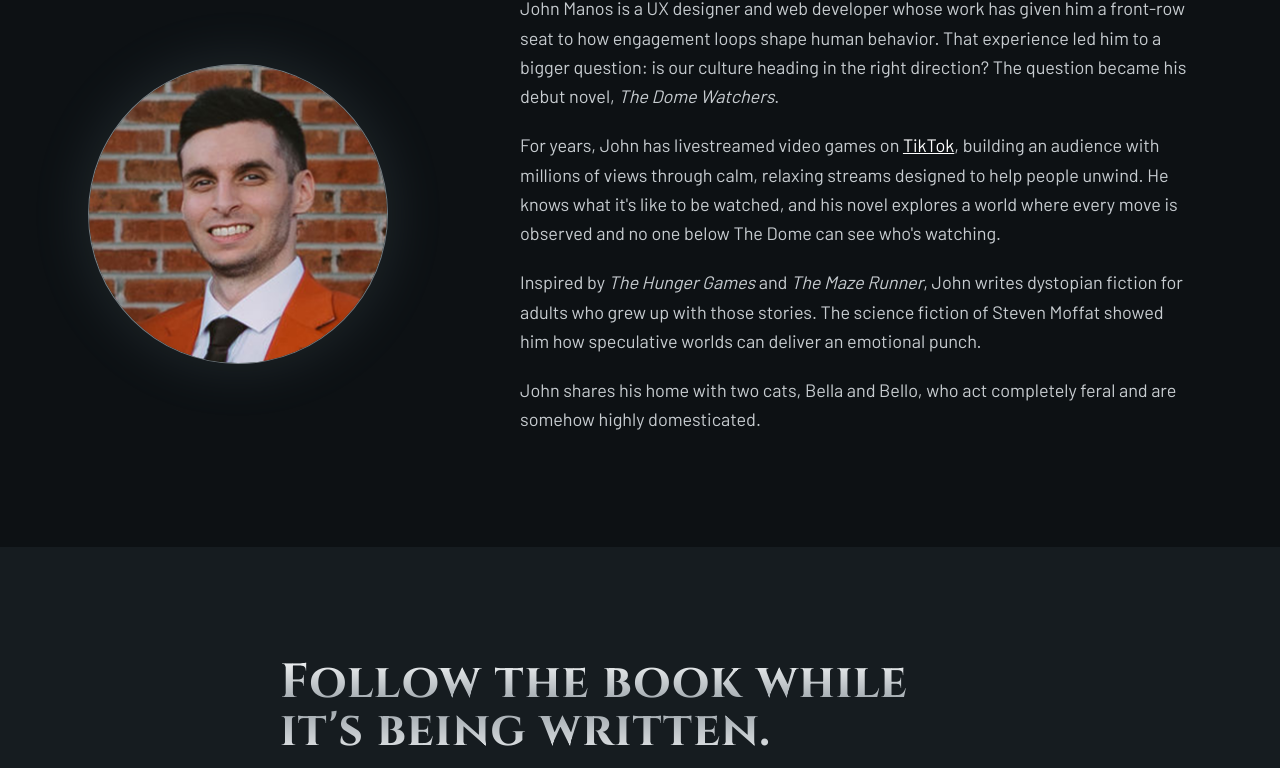
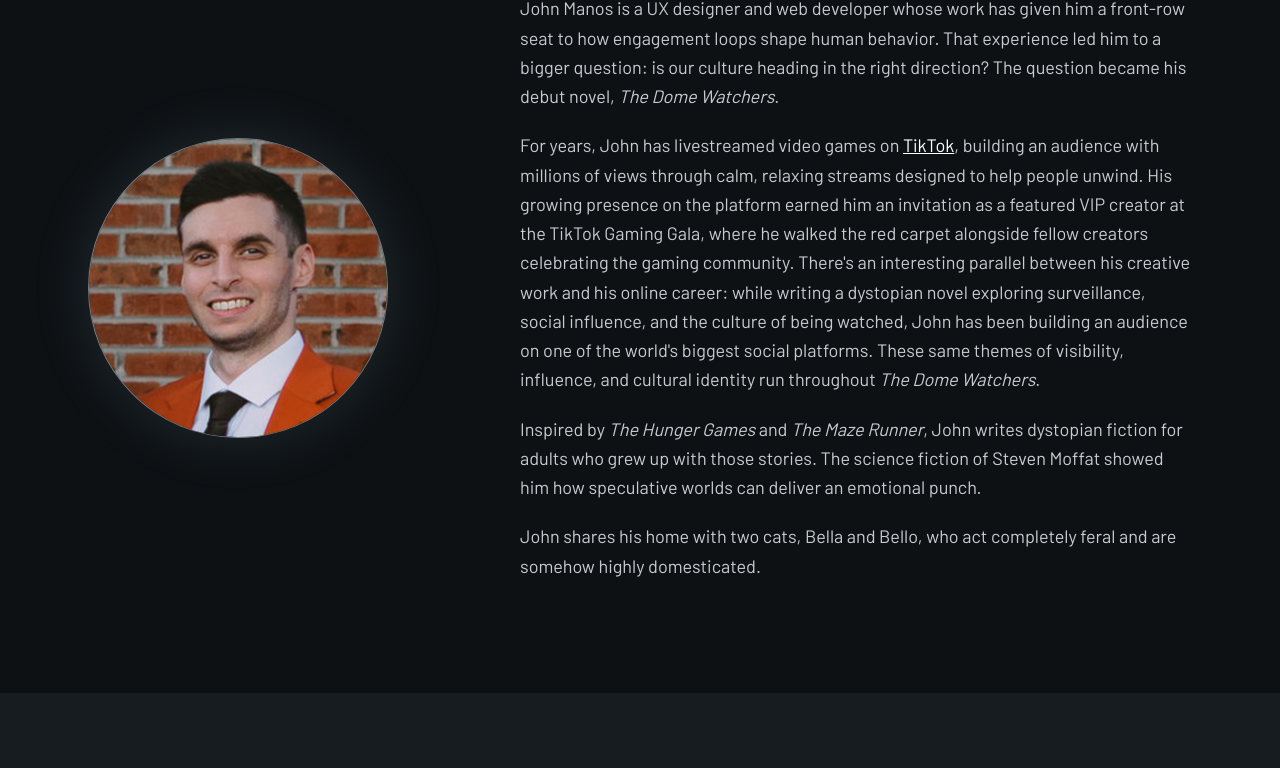
Before and after one commit to johnmanos95/dome-watchers-site, a plain HTML site: page index.html in a window 1280 px wide. Shown: the part 3917-4685 px from the top of the page. Drawn offline with Linux system fonts and the light colour scheme.

Commit message:
Update index.html

```diff
--- a/index.html
+++ b/index.html
@@ -235,7 +235,7 @@
           <div class="author-photo w-60 lg:w-full mx-auto lg:mx-0"><img src="img/author.jpg" alt="John Manos, author of The Dome Watchers" onerror="this.remove()"></div>
           <div class="text-lg leading-relaxed space-y-5 max-w-2xl lg:ml-auto">
             <p>John Manos is a UX designer and web developer whose work has given him a front-row seat to how engagement loops shape human behavior. That experience led him to a bigger question: is our culture heading in the right direction? The question became his debut novel, <em>The Dome Watchers</em>.</p>
-            <p>For years, John has livestreamed video games on <a href="https://www.tiktok.com/@dimdaku" target="_blank" rel="noopener" class="text-white underline hover:text-[#e1332b]">TikTok</a>, building an audience with millions of views through calm, relaxing streams designed to help people unwind. He knows what it's like to be watched, and his novel explores a world where every move is observed and no one below The Dome can see who's watching.</p>
+            <p>For years, John has livestreamed video games on <a href="https://www.tiktok.com/@dimdaku" target="_blank" rel="noopener" class="text-white underline hover:text-[#e1332b]">TikTok</a>, building an audience with millions of views through calm, relaxing streams designed to help people unwind. His growing presence on the platform earned him an invitation as a featured VIP creator at the TikTok Gaming Gala, where he walked the red carpet alongside fellow creators celebrating the gaming community. There's an interesting parallel between his creative work and his online career: while writing a dystopian novel exploring surveillance, social influence, and the culture of being watched, John has been building an audience on one of the world's biggest social platforms. These same themes of visibility, influence, and cultural identity run throughout <em>The Dome Watchers</em>.</p>
             <p>Inspired by <em>The Hunger Games</em> and <em>The Maze Runner</em>, John writes dystopian fiction for adults who grew up with those stories. The science fiction of Steven Moffat showed him how speculative worlds can deliver an emotional punch.</p>
             <p>John shares his home with two cats, Bella and Bello, who act completely feral and are somehow highly domesticated.</p>
           </div>
```
